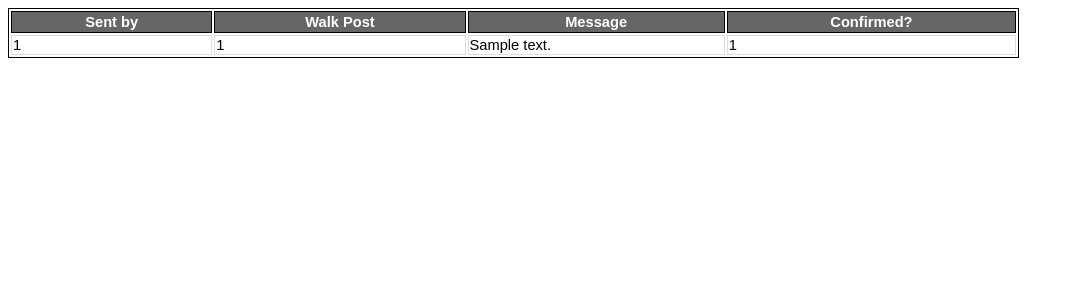
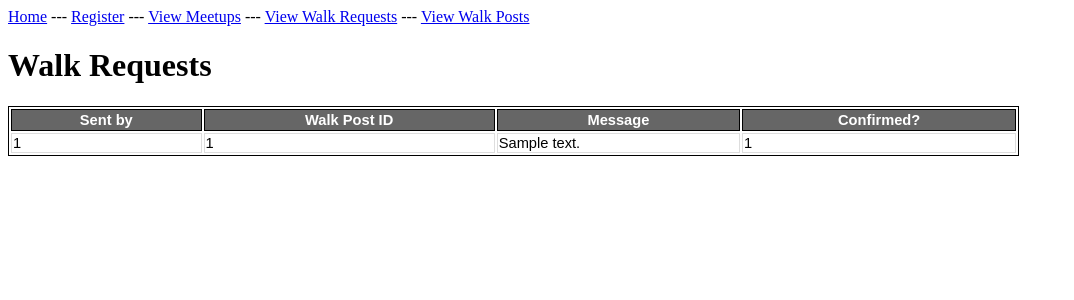
Before and after one commit to susanzc/ShareThePaws, a PHP site: page /viewrequests.php in a window 1280 px wide. Shown: the top 300 px of the page, without its empty margins (0-1074 px from the left). Run offline with PHP 8.4, Linux system fonts and the light colour scheme; tables that the repository leaves empty hold one stand-in row (values such as "Sample post").

Commit message:
added links

```diff
--- a/addwalk.html
+++ b/addwalk.html
@@ -3,7 +3,7 @@
  <input name="dog" type="text" placeholder="Type Here">
  <br>
  <br>
- <b>Drop-Off:</b>
+ <b>Start:</b>
  <br>
  <label>Time</label>
  <input name="stime" type="text" placeholder="Type Here">
@@ -12,7 +12,7 @@
  <input name="slocn" type="text" placeholder="Type Here">
  <br>
  <br>
- <b>Pick-Up:</b>
+ <b>End:</b>
  <br>
  <label>Time</label>
  <input name="etime" type="text" placeholder="Type Here">
--- a/index.html
+++ b/index.html
@@ -3,6 +3,7 @@
 <body>
 
 <div class="menu">
+<a href="index.html">Home</a> ---
 <a href="register.html">Register</a> ---
 <a href="dogmeetups.php">View Meetups</a> ---
 <a href="viewrequests.php">View Walk Requests</a> ---
--- a/viewrequests.php
+++ b/viewrequests.php
@@ -1,3 +1,11 @@
+<div class="menu">
+<a href="index.html">Home</a> ---
+<a href="register.html">Register</a> ---
+<a href="dogmeetups.php">View Meetups</a> ---
+<a href="viewrequests.php">View Walk Requests</a> ---
+<a href="viewposts.php">View Walk Posts</a>
+</div>
+<h1>Walk Requests</h1>
 <html>
 <style>
     table {
@@ -31,7 +39,7 @@ $result = $conn->query($sql);
 if ($result->num_rows > 0) {
 echo "<table><tr>
 <th class='border-class'>Sent by</th>
-<th class='border-class'>Walk Post</th>
+<th class='border-class'>Walk Post ID</th>
 <th class='borderclass'>Message</th>
 <th class='borderclass'>Confirmed?</th>
 </tr>";
```
Also changed, not shown: dogmeetups.php (+8 -0 lines), viewposts.php (+17 -6 lines).
